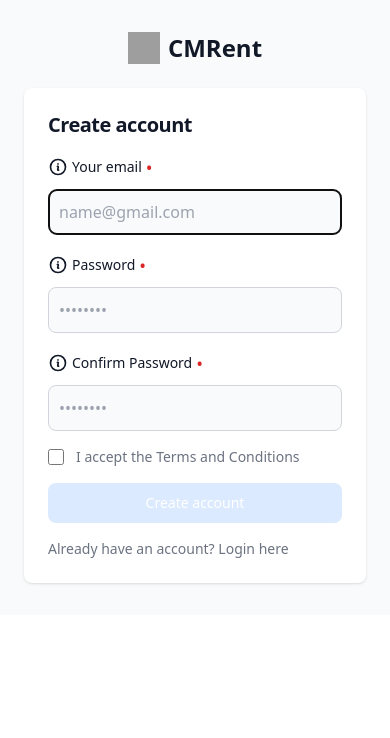
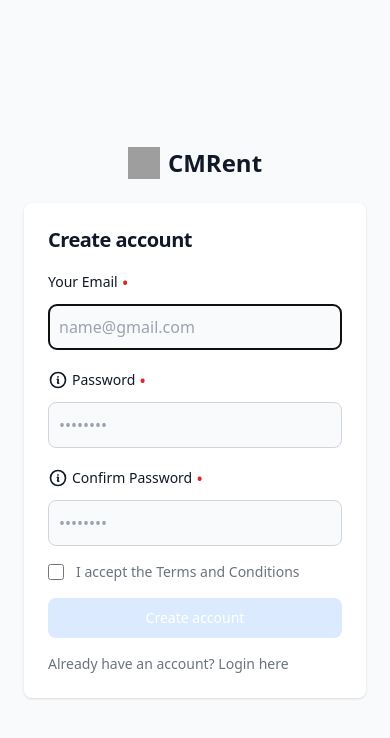
Before and after one commit to A-DONALD/CMRentClient, a React (Vite) app: page /register in a window 390 px wide. Shown: the top 738 px of the page. Built offline with nearby package versions, Linux system fonts and the light colour scheme; no server answers; grey boxes are pictures that could not be loaded.

Commit message:
finish Register section view

```diff
--- a/src/App.jsx
+++ b/src/App.jsx
@@ -53,7 +53,7 @@ function App() {
   });
 
   return (
-    <div className="App bg-slate-100 dark:bg-gray-900">
+    <div className="App">
       <RouterProvider router={router} />
     </div>
   )
--- /dev/null
+++ b/src/components/Tooltip.jsx
@@ -0,0 +1,19 @@
+import React from "react";
+
+export const Tooltip = ({ position, content, children }) => (
+    <div id="tooltip" className="relative cursor-pointer group">
+        <div className="">{children}</div>
+        <span
+            className={`
+                absolute hidden group-hover:inline-block bg-gray-200 text-gray-800 dark:bg-neutral-900 dark:text-white text-xs p-2 whitespace-nowrap rounded
+                ${position === "top" && "left-1/2 -translate-x-1/2 bottom-[calc(100%+5px)]"}
+                ${position === "bottom" && "left-1/2 -translate-x-1/2 top-[calc(100%+5px)]"}
+                ${position === "left" && "top-1/2 -translate-y-1/2 right-[calc(100%+5px)]"}
+                ${position === "right" && "top-1/2 -translate-y-1/2 left-[calc(100%+5px)]"}
+                ${position === "top-right" && " bottom-[calc(100%+5px)]"}
+            `}
+        >
+            {content}
+        </span>
+    </div>
+);
--- a/src/pages/Login.jsx
+++ b/src/pages/Login.jsx
@@ -3,7 +3,7 @@ import React from 'react'
 function Login() {
     return (
         <section className="bg-gray-50 dark:bg-gray-900">
-            <div className="flex flex-col items-center justify-center px-6 py-8 mx-auto md:h-screen lg:py-0">
+            <div className="flex flex-col items-center justify-center px-6 py-8 mx-auto h-screen lg:py-0">
                 <a href="#" className="flex items-center mb-6 text-2xl font-semibold text-gray-900 dark:text-white">
                     <img className="w-8 h-8 mr-2" src={import.meta.env.VITE_LOGO_URL} alt="logo" />
                     CMRent
@@ -35,7 +35,7 @@ function Login() {
                             </div>
                             <button type="submit" className="text-white w-full bg-primary-600 hover:bg-primary-700 focus:ring-4 focus:outline-none focus:ring-primary-300 font-medium rounded-lg text-sm px-5 py-2.5 text-center dark:bg-primary-600 dark:hover:bg-primary-700 dark:focus:ring-primary-800 bg-blue-400 dark:bg-blue-600">Sign in</button>
                             <p className="text-sm font-light text-gray-500 dark:text-gray-400">
-                                Don’t have an account yet? <a href="#" className="font-medium text-primary-600 hover:underline dark:text-primary-500">Sign up</a>
+                                Don’t have an account yet? <a href="/register" className="font-medium text-primary-600 hover:underline dark:text-primary-500">Sign up</a>
                             </p>
                         </form>
                     </div>
--- a/src/pages/Register.jsx
+++ b/src/pages/Register.jsx
@@ -1,6 +1,7 @@
 import { useRef, useState, useEffect } from "react";
 import axios from '../api/axios';
 import { EMAIL_REGEX, PWD_REGEX } from "../scripts/Validation";
+import { Tooltip } from "../components/Tooltip";
 
 const REGISTER_URL = '/register';
 
@@ -42,7 +43,7 @@ function Register() {
 
     return (
         <section className="bg-gray-50 dark:bg-gray-900">
-            <div className="flex flex-col items-center justify-center px-6 py-8 mx-auto md:h-screen lg:py-0">
+            <div className="flex flex-col items-center justify-center px-6 py-8 mx-auto h-screen lg:py-0">
                 <a href="/" className="flex items-center mb-6 text-2xl font-semibold text-gray-900 dark:text-white">
                     <img className="w-8 h-8 mr-2" src={import.meta.env.VITE_LOGO_URL} alt="logo" />
                     CMRent
@@ -56,21 +57,7 @@ function Register() {
                         <form className="space-y-4 md:space-y-6" action="#">
                             <div>
                                 <label htmlFor="email" className="flex items-center mb-2">
-                                    <svg
-                                        xmlns="http://www.w3.org/2000/svg"
-                                        fill="none"
-                                        viewBox="0 0 24 24"
-                                        stroke="currentColor"
-                                        strokeWidth={2}
-                                        className="h-5 w-5 cursor-pointer text-gray-900 dark:text-white mr-1"
-                                    >
-                                        <path
-                                            strokeLinecap="round"
-                                            strokeLinejoin="round"
-                                            d="M11.25 11.25l.041-.02a.75.75 0 011.063.852l-.708 2.836a.75.75 0 001.063.853l.041-.021M21 12a9 9 0 11-18 0 9 9 0 0118 0zm-9-3.75h.008v.008H12V8.25z"
-                                        />
-                                    </svg>
-                                    <span className="text-sm font-medium text-gray-900 dark:text-white mr-1">Your email</span>
+                                    <span className="text-sm font-medium text-gray-900 dark:text-white mr-1">Your Email</span>
                                     <span className={`text-lg ${validMail ? "text-green-600" : "text-red-600"}`}>•</span>
                                 </label>
                                 <input
@@ -91,6 +78,15 @@ function Register() {
                             </div>
                             <div>
                                 <label htmlFor="password" className="flex items-center mb-2">
+                                    <Tooltip
+                                        position="top-right"
+                                        content={
+                                            <ul>The password must contain at least:
+                                                <li>• one capital letter</li>
+                                                <li>• one lower-case letter</li>
+                                                <li>• one digit</li>
+                                                <li>• one special charachter !@#$%</li>
+                                            </ul>}>
                                         <svg
                                             xmlns="http://www.w3.org/2000/svg"
                                             fill="none"
@@ -105,6 +101,7 @@ function Register() {
                                                 d="M11.25 11.25l.041-.02a.75.75 0 011.063.852l-.708 2.836a.75.75 0 001.063.853l.041-.021M21 12a9 9 0 11-18 0 9 9 0 0118 0zm-9-3.75h.008v.008H12V8.25z"
                                             />
                                         </svg>
+                                    </Tooltip>
                                     <span className="text-sm font-medium text-gray-900 dark:text-white mr-1">Password</span>
                                     <span className={`text-lg ${validPwd ? "text-green-600" : "text-red-600"}`}>•</span>
                                 </label>
@@ -124,6 +121,7 @@ function Register() {
                             </div>
                             <div>
                                 <label htmlFor="confirm-password" className="flex items-center mb-2">
+                                    <Tooltip position="top-right" content="must match with the password">
                                         <svg
                                             xmlns="http://www.w3.org/2000/svg"
                                             fill="none"
@@ -138,6 +136,7 @@ function Register() {
                                                 d="M11.25 11.25l.041-.02a.75.75 0 011.063.852l-.708 2.836a.75.75 0 001.063.853l.041-.021M21 12a9 9 0 11-18 0 9 9 0 0118 0zm-9-3.75h.008v.008H12V8.25z"
                                             />
                                         </svg>
+                                    </Tooltip>
                                     <span className="text-sm font-medium text-gray-900 dark:text-white mr-1">Confirm Password</span>
                                     <span className={`text-lg ${validMatch ? "text-green-600" : "text-red-600"}`}>•</span>
                                 </label>
```
Lines whose indentation alone changed are shown as unchanged.
